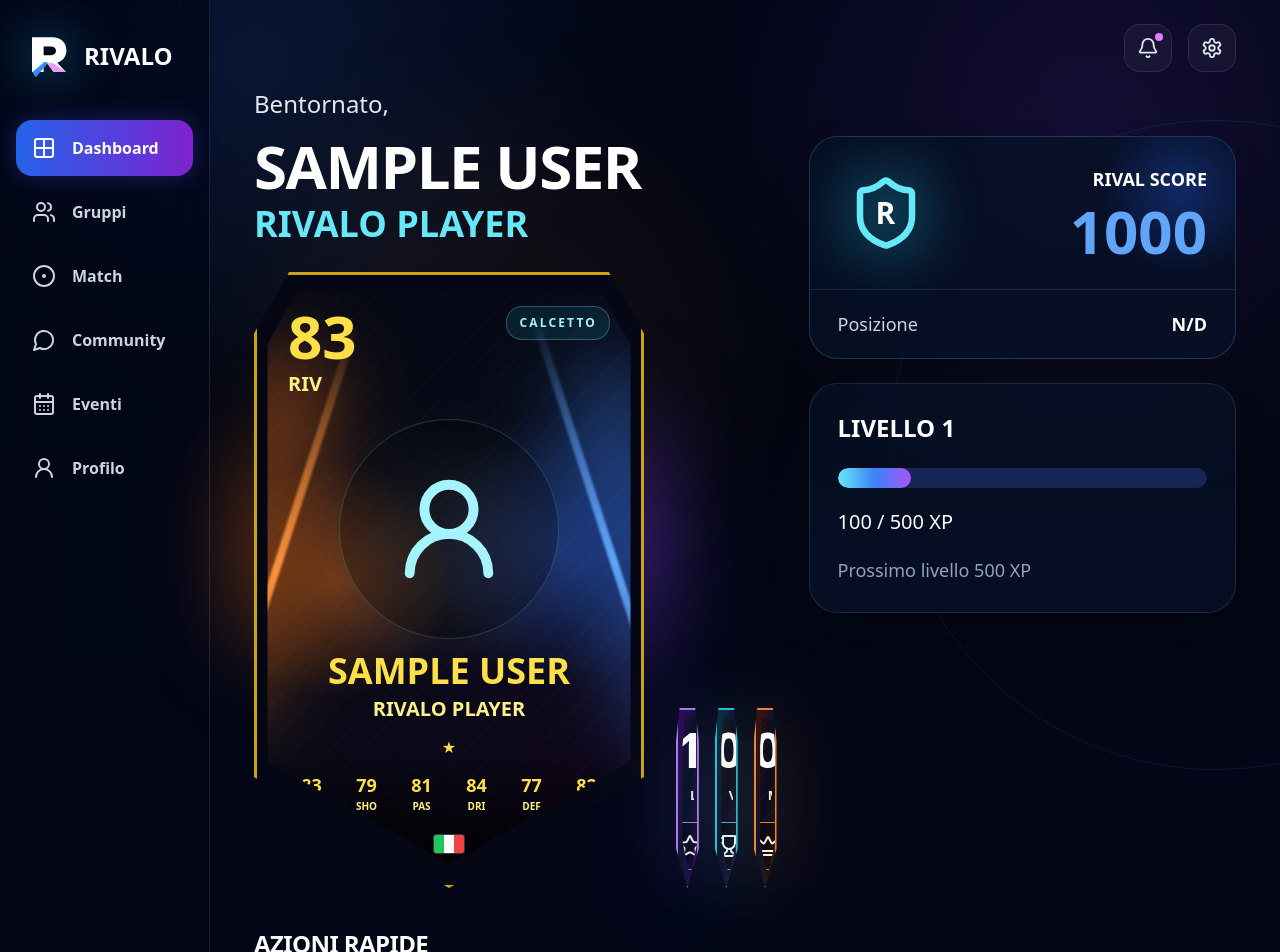
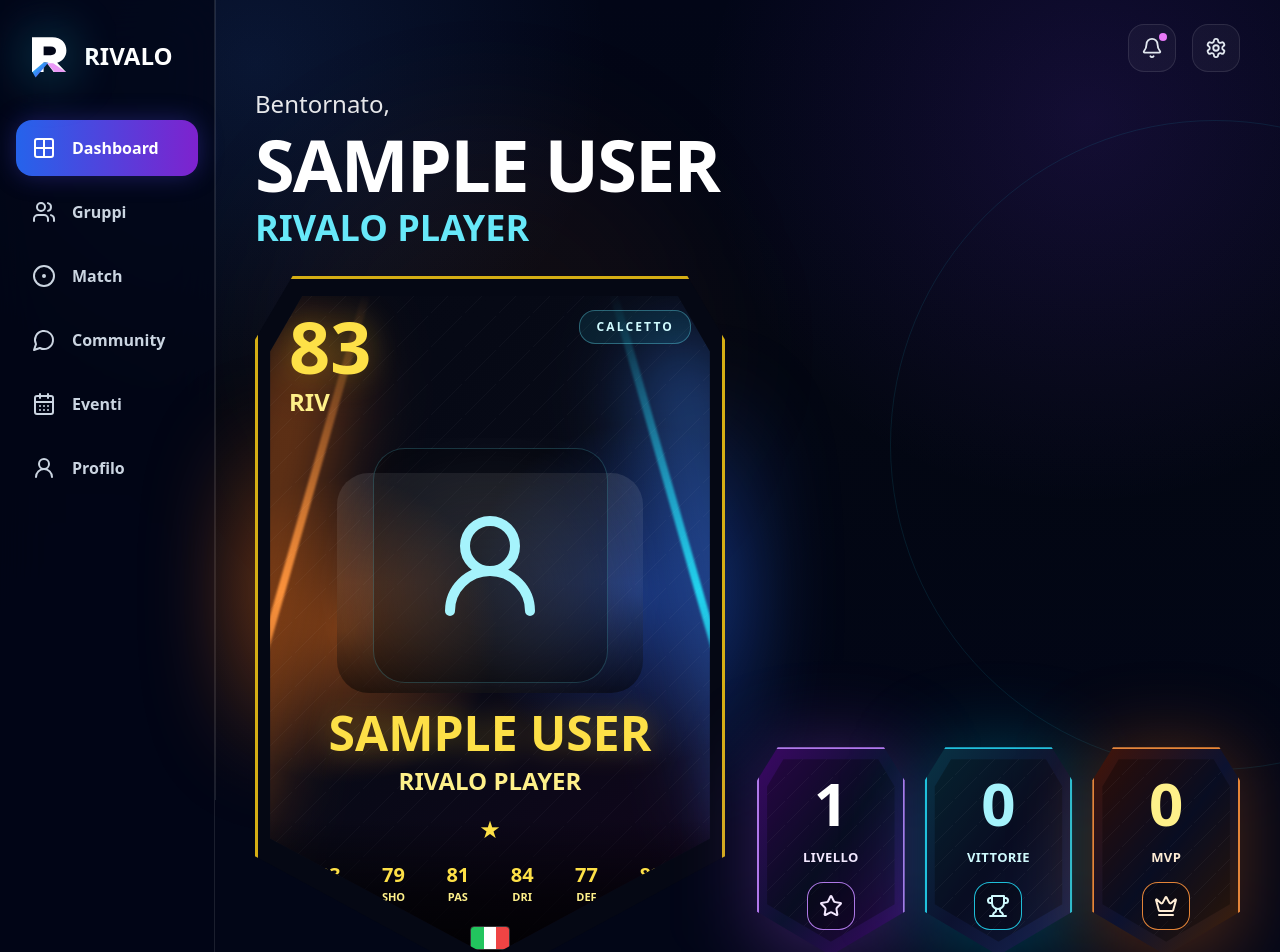
Before and after one commit to RivaloApp/rivalo-app, a Next.js app: page /dashboard in a window 1280 px wide. Shown: the top 952 px of the page. Built offline with nearby package versions, Linux system fonts and the light colour scheme; no server answers; the database is empty; sample sign-in values are in the browser's storage.

Commit message:
Update page.tsx

```diff
--- a/app/dashboard/page.tsx
+++ b/app/dashboard/page.tsx
@@ -9,15 +9,12 @@ import {
   Bell,
   CalendarDays,
   Crown,
-  Flame,
   Grid2X2,
   LogOut,
-  Medal,
   MessageCircle,
   Settings,
   Shield,
   ShieldCheck,
-  Sparkles,
   Star,
   Trophy,
   UserRound,
@@ -111,24 +108,20 @@ export default function DashboardPage() {
       <section className="relative z-10 flex min-h-screen">
         <Sidebar />
 
-        <div className="min-w-0 flex-1 px-5 py-6 lg:px-9 xl:px-11">
+        <div className="min-w-0 flex-1 px-5 py-6 lg:px-8 xl:px-10 2xl:px-12">
           <TopIcons />
 
-          <section className="grid gap-8 xl:grid-cols-[1.1fr_.9fr]">
+          <section className="grid items-start gap-8 2xl:grid-cols-[1.18fr_.82fr]">
             <div>
-              <div className="mb-4 text-2xl font-medium text-white/90">
-                Bentornato,
-              </div>
-
-              <h1 className="text-5xl font-black uppercase leading-none tracking-tight md:text-6xl">
+              <div className="text-2xl font-medium text-white/90">Bentornato,</div>
+              <h1 className="mt-2 text-5xl font-black uppercase leading-none tracking-tight md:text-6xl xl:text-7xl">
                 {displayName}
               </h1>
-
               <div className="mt-2 text-3xl font-black uppercase text-cyan-300 md:text-4xl">
                 {nickname}
               </div>
 
-              <div className="mt-7 flex flex-col gap-8 lg:flex-row lg:items-end">
+              <div className="mt-7 grid items-end gap-8 xl:grid-cols-[minmax(390px,470px)_1fr]">
                 <PlayerUltimateCard
                   name={displayName}
                   nickname={nickname}
@@ -137,7 +130,7 @@ export default function DashboardPage() {
                   photo={photo}
                 />
 
-                <div className="grid flex-1 grid-cols-3 gap-4">
+                <div className="grid grid-cols-1 gap-5 sm:grid-cols-3 xl:pb-7">
                   <ShieldStatCard tone="purple" value={String(level)} label="Livello" icon={<Star />} />
                   <ShieldStatCard tone="cyan" value={String(wins)} label="Vittorie" icon={<Trophy />} />
                   <ShieldStatCard tone="orange" value={String(mvp)} label="MVP" icon={<Crown />} />
@@ -145,16 +138,14 @@ export default function DashboardPage() {
               </div>
             </div>
 
-            <aside className="space-y-6 xl:pt-12">
+            <aside className="space-y-6 2xl:pt-12">
               <ScorePanel rivalScore={rivalScore} />
               <LevelPanel level={level} xp={xp} />
             </aside>
           </section>
 
           <section className="mt-10">
-            <h2 className="text-2xl font-black uppercase tracking-tight">
-              Azioni rapide
-            </h2>
+            <h2 className="text-2xl font-black uppercase tracking-tight">Azioni rapide</h2>
 
             <div className="mt-5 grid gap-4 sm:grid-cols-2 lg:grid-cols-3 2xl:grid-cols-5">
               <QuickAction href="/groups" tone="green" icon={<Users />} title="I miei gruppi" text="Gestisci i tuoi gruppi" />
@@ -177,7 +168,7 @@ export default function DashboardPage() {
 
 function Sidebar() {
   return (
-    <aside className="hidden w-[210px] shrink-0 border-r border-white/10 bg-[#020617]/70 px-4 py-8 backdrop-blur-xl lg:flex lg:flex-col">
+    <aside className="hidden w-[215px] shrink-0 border-r border-white/10 bg-[#020617]/75 px-4 py-8 backdrop-blur-xl lg:flex lg:flex-col">
       <Link href="/" className="mb-10 flex items-center gap-3 px-2">
         <LogoMark />
         <div className="text-2xl font-black">RIVALO</div>
@@ -257,70 +248,73 @@ function PlayerUltimateCard({
   photo: string;
 }) {
   const stat = Math.max(70, Math.min(99, Math.round(rivalScore / 12)));
+  const shortSport = mainSport.toUpperCase();
 
   return (
-    <div className="relative mx-auto w-full max-w-[390px] lg:mx-0">
-      <div className="absolute -inset-8 bg-[radial-gradient(circle_at_15%_45%,rgba(249,115,22,.42),transparent_28%),radial-gradient(circle_at_90%_45%,rgba(124,58,237,.48),transparent_32%)] blur-2xl" />
+    <div className="relative mx-auto w-full max-w-[470px] xl:mx-0">
+      <div className="absolute -inset-8 bg-[radial-gradient(circle_at_15%_45%,rgba(249,115,22,.48),transparent_30%),radial-gradient(circle_at_88%_45%,rgba(37,99,235,.48),transparent_34%)] blur-2xl" />
 
       <div
-        className="relative overflow-hidden border-[3px] border-yellow-400/80 bg-[#050814] p-[3px] shadow-[0_0_45px_rgba(249,115,22,.32),0_0_65px_rgba(124,58,237,.28)]"
+        className="relative overflow-hidden border-[3px] border-yellow-400/85 bg-[#050814] p-[3px] shadow-[0_0_50px_rgba(249,115,22,.34),0_0_75px_rgba(37,99,235,.28)]"
         style={{
           clipPath:
-            "polygon(9% 0%, 91% 0%, 100% 10%, 100% 82%, 50% 100%, 0% 82%, 0% 10%)",
+            "polygon(8% 0%, 92% 0%, 100% 9%, 100% 82%, 50% 100%, 0% 82%, 0% 9%)",
         }}
       >
         <div
-          className="relative min-h-[520px] overflow-hidden bg-[#060b18]"
+          className="relative min-h-[610px] overflow-hidden bg-[#060b18]"
           style={{
             clipPath:
-              "polygon(10% 2%, 90% 2%, 98% 11%, 98% 80%, 50% 97%, 2% 80%, 2% 11%)",
+              "polygon(9% 2%, 91% 2%, 98% 10%, 98% 80%, 50% 97%, 2% 80%, 2% 10%)",
           }}
         >
           <EnergyBackground />
 
-          <div className="relative z-10 p-7">
+          <div className="relative z-10 flex min-h-[610px] flex-col p-7">
             <div className="flex items-start justify-between">
               <div>
-                <div className="text-6xl font-black leading-none text-yellow-300">
+                <div className="text-7xl font-black leading-none text-yellow-300 drop-shadow-[0_0_16px_rgba(250,204,21,.35)]">
                   {stat}
                 </div>
-                <div className="mt-1 text-xl font-black uppercase text-yellow-200">
+                <div className="mt-1 text-2xl font-black uppercase text-yellow-200">
                   RIV
                 </div>
               </div>
 
-              <div className="rounded-2xl border border-cyan-300/30 bg-cyan-400/10 px-3 py-2 text-xs font-black uppercase tracking-[.18em] text-cyan-200">
-                {mainSport}
+              <div className="max-w-[150px] rounded-2xl border border-cyan-300/35 bg-cyan-400/10 px-4 py-2 text-center text-xs font-black uppercase tracking-[.18em] text-cyan-100">
+                {shortSport}
               </div>
             </div>
 
-            <div className="relative mt-4 flex h-[225px] items-end justify-center">
-              <div className="absolute bottom-0 h-[185px] w-[185px] rounded-full bg-white/10 blur-2xl" />
+            <div className="relative mt-5 flex h-[255px] items-center justify-center overflow-hidden">
+              <div className="absolute inset-x-12 bottom-0 h-[220px] rounded-[2rem] bg-gradient-to-t from-black/50 via-white/5 to-white/10" />
+              <div className="absolute bottom-0 h-[210px] w-[230px] rounded-full bg-white/10 blur-2xl" />
 
               {photo ? (
                 <img
                   src={photo}
                   alt="Foto profilo"
-                  className="relative z-10 h-[230px] w-[230px] object-cover"
+                  className="relative z-10 h-[245px] w-[245px] rounded-[1.2rem] object-cover shadow-[0_0_25px_rgba(255,255,255,.08)]"
                 />
               ) : (
-                <div className="relative z-10 flex h-[220px] w-[220px] items-center justify-center rounded-full border border-cyan-300/20 bg-black/25">
-                  <UserRound size={118} className="text-cyan-200" />
+                <div className="relative z-10 flex h-[235px] w-[235px] items-center justify-center rounded-[2rem] border border-cyan-300/20 bg-black/25">
+                  <UserRound size={120} className="text-cyan-200" />
                 </div>
               )}
             </div>
 
-            <div className="mt-3 text-center">
-              <div className="truncate text-4xl font-black uppercase text-yellow-300">
+            <div className="mt-4 text-center">
+              <div className="truncate px-4 text-4xl font-black uppercase text-yellow-300 drop-shadow-[0_0_14px_rgba(250,204,21,.32)] md:text-5xl">
                 {name}
               </div>
-              <div className="mt-1 truncate text-xl font-black uppercase text-yellow-200">
+              <div className="mt-2 truncate px-4 text-2xl font-black uppercase text-yellow-200">
                 {nickname}
               </div>
-              <div className="mx-auto mt-3 h-5 w-5 text-yellow-300">★</div>
+              <div className="mx-auto mt-4 text-2xl text-yellow-300">★</div>
             </div>
 
-            <div className="mt-4 grid grid-cols-6 gap-2 text-center">
+            <div className="mt-auto pt-5">
+              <div className="grid grid-cols-6 gap-2 px-3 text-center">
                 <CardStat label="PAC" value={stat} />
                 <CardStat label="SHO" value={Math.max(65, stat - 4)} />
                 <CardStat label="PAS" value={Math.max(65, stat - 2)} />
@@ -329,10 +323,11 @@ function PlayerUltimateCard({
                 <CardStat label="PHY" value={Math.max(65, stat - 1)} />
               </div>
 
-            <div className="mx-auto mt-5 flex h-5 w-8 overflow-hidden rounded-[3px] border border-white/20">
+              <div className="mx-auto mt-5 flex h-6 w-10 overflow-hidden rounded-[4px] border border-white/20">
                 <div className="flex-1 bg-green-500" />
                 <div className="flex-1 bg-white" />
                 <div className="flex-1 bg-red-500" />
+              </div>
             </div>
           </div>
         </div>
@@ -344,22 +339,22 @@ function PlayerUltimateCard({
 function EnergyBackground() {
   return (
     <div className="absolute inset-0">
-      <div className="absolute inset-0 bg-[radial-gradient(circle_at_20%_50%,rgba(249,115,22,.38),transparent_28%),radial-gradient(circle_at_80%_45%,rgba(37,99,235,.38),transparent_30%),linear-gradient(135deg,#050814_0%,#070a16_45%,#12051c_100%)]" />
-      <div className="absolute -left-16 top-16 h-96 w-28 rotate-12 rounded-full bg-orange-500/40 blur-2xl" />
-      <div className="absolute -right-16 top-20 h-96 w-28 -rotate-12 rounded-full bg-blue-500/40 blur-2xl" />
-      <div className="absolute left-3 top-8 h-[520px] w-2 rotate-[18deg] bg-gradient-to-b from-transparent via-orange-400 to-transparent blur-[1px]" />
-      <div className="absolute right-5 top-6 h-[520px] w-2 -rotate-[18deg] bg-gradient-to-b from-transparent via-blue-400 to-transparent blur-[1px]" />
-      <div className="absolute inset-0 opacity-40 [background-image:linear-gradient(135deg,transparent_0%,transparent_45%,rgba(255,255,255,.15)_46%,transparent_47%,transparent_100%)] [background-size:34px_34px]" />
-      <div className="absolute inset-x-0 bottom-0 h-32 bg-gradient-to-t from-black via-black/60 to-transparent" />
+      <div className="absolute inset-0 bg-[radial-gradient(circle_at_18%_50%,rgba(249,115,22,.44),transparent_30%),radial-gradient(circle_at_82%_45%,rgba(37,99,235,.42),transparent_32%),linear-gradient(135deg,#050814_0%,#070a16_44%,#12051c_100%)]" />
+      <div className="absolute -left-14 top-10 h-[520px] w-24 rotate-12 rounded-full bg-orange-500/45 blur-2xl" />
+      <div className="absolute -right-14 top-12 h-[520px] w-24 -rotate-12 rounded-full bg-blue-500/45 blur-2xl" />
+      <div className="absolute left-4 top-0 h-[620px] w-2 rotate-[16deg] bg-gradient-to-b from-transparent via-orange-400 to-transparent blur-[1px]" />
+      <div className="absolute right-4 top-0 h-[620px] w-2 -rotate-[16deg] bg-gradient-to-b from-transparent via-cyan-400 to-transparent blur-[1px]" />
+      <div className="absolute inset-0 opacity-40 [background-image:linear-gradient(135deg,transparent_0%,transparent_45%,rgba(255,255,255,.14)_46%,transparent_47%,transparent_100%)] [background-size:34px_34px]" />
+      <div className="absolute inset-x-0 bottom-0 h-40 bg-gradient-to-t from-black via-black/65 to-transparent" />
     </div>
   );
 }
 
 function CardStat({ value, label }: { value: number; label: string }) {
   return (
-    <div>
-      <div className="text-lg font-black text-yellow-300">{value}</div>
-      <div className="text-[10px] font-black uppercase text-yellow-200">{label}</div>
+    <div className="min-w-0">
+      <div className="text-xl font-black leading-none text-yellow-300">{value}</div>
+      <div className="mt-1 text-[11px] font-black uppercase text-yellow-200">{label}</div>
     </div>
   );
 }
@@ -403,26 +398,28 @@ function ShieldStatCard({
   }[tone];
 
   return (
-    <div className="relative min-w-0">
+    <div className="relative min-w-[135px]">
       <div className={`absolute inset-0 rounded-[2rem] ${colors.aura} blur-2xl`} />
 
       <div
-        className={`relative min-h-[178px] overflow-hidden border-2 ${colors.border} bg-gradient-to-br ${colors.bg} p-1 ${colors.glow}`}
+        className={`relative min-h-[195px] overflow-visible border-2 ${colors.border} bg-gradient-to-br ${colors.bg} p-1 ${colors.glow}`}
         style={{
-          clipPath: "polygon(16% 0%,84% 0%,100% 18%,100% 78%,50% 100%,0% 78%,0% 18%)",
+          clipPath: "polygon(14% 0%,86% 0%,100% 16%,100% 79%,50% 100%,0% 79%,0% 16%)",
         }}
       >
         <div
-          className="flex h-full min-h-[168px] flex-col items-center justify-center overflow-hidden bg-black/30 px-2 text-center"
+          className="relative flex min-h-[185px] flex-col items-center justify-center overflow-hidden bg-black/30 px-4 py-5 text-center"
           style={{
-            clipPath: "polygon(17% 3%,83% 3%,97% 19%,97% 76%,50% 96%,3% 76%,3% 19%)",
+            clipPath: "polygon(15% 3%,85% 3%,97% 17%,97% 77%,50% 96%,3% 77%,3% 17%)",
           }}
         >
           <div className="absolute inset-0 opacity-40 [background-image:linear-gradient(135deg,transparent_0%,transparent_45%,rgba(255,255,255,.12)_46%,transparent_47%,transparent_100%)] [background-size:24px_24px]" />
-          <div className="relative text-5xl font-black leading-none">{value}</div>
-          <div className={`relative mt-3 max-w-full truncate px-1 text-[13px] font-black uppercase tracking-[.06em] ${colors.text}`}>
+          <div className={`relative text-6xl font-black leading-none ${colors.number}`}>{value}</div>
+
+          <div className={`relative mt-4 w-full whitespace-normal break-words text-center text-[13px] font-black uppercase leading-tight tracking-[.03em] ${colors.text}`}>
             {label}
           </div>
+
           <div className={`relative mt-4 flex h-12 w-12 items-center justify-center rounded-2xl border ${colors.border} bg-black/25 ${colors.text}`}>
             {icon}
           </div>
@@ -477,9 +474,7 @@ function LevelPanel({ level, xp }: { level: number; xp: number }) {
         {xp} / {maxXp} XP
       </div>
 
-      <div className="mt-5 text-lg text-slate-400">
-        Prossimo livello {maxXp} XP
-      </div>
+      <div className="mt-5 text-lg text-slate-400">Prossimo livello {maxXp} XP</div>
     </div>
   );
 }
@@ -560,9 +555,7 @@ function Leaderboard({
           <div
             key={`${row.name}-${row.n}`}
             className={`grid grid-cols-[44px_1fr_70px_56px] items-center gap-3 rounded-2xl border px-4 py-3 ${
-              row.active
-                ? "border-blue-500 bg-blue-600/15"
-                : "border-white/5 bg-white/[.025]"
+              row.active ? "border-blue-500 bg-blue-600/15" : "border-white/5 bg-white/[.025]"
             }`}
           >
             <div className="text-center text-2xl font-black">{row.medal}</div>
@@ -594,9 +587,7 @@ function UpgradePanel() {
         <div className="flex items-start justify-between gap-4">
           <div>
             <div className="text-xl font-black">Completa il tuo profilo</div>
-            <div className="mt-2 leading-6 text-slate-300">
-              Aggiungi foto e personalizza la tua card.
-            </div>
+            <div className="mt-2 leading-6 text-slate-300">Aggiungi foto e personalizza la tua card.</div>
           </div>
           <Star className="text-purple-300" />
         </div>
@@ -659,7 +650,7 @@ function Background() {
   return (
     <div className="pointer-events-none fixed inset-0">
       <div className="absolute inset-0 bg-[radial-gradient(circle_at_20%_8%,rgba(59,130,246,.13),transparent_28%),radial-gradient(circle_at_85%_15%,rgba(124,58,237,.14),transparent_30%),linear-gradient(180deg,#020617_0%,#030712_48%,#020617_100%)]" />
-      <div className="absolute left-[180px] top-0 h-full w-px bg-white/10" />
+      <div className="absolute left-[215px] top-0 h-full w-px bg-white/10" />
       <div className="absolute right-[-260px] top-[120px] h-[650px] w-[650px] rounded-full border border-cyan-400/10" />
       <div className="absolute left-[260px] top-[120px] h-[450px] w-[450px] rounded-full bg-orange-500/5 blur-3xl" />
     </div>
```
Lines whose indentation alone changed are shown as unchanged.
